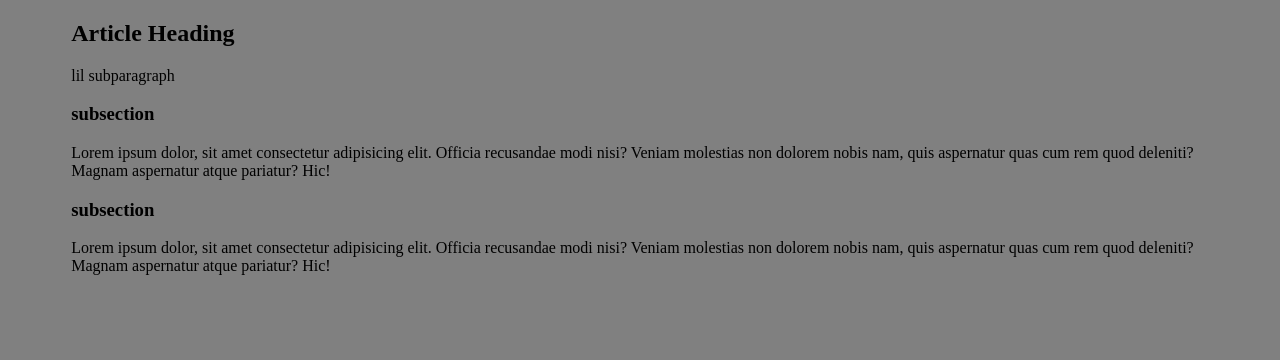
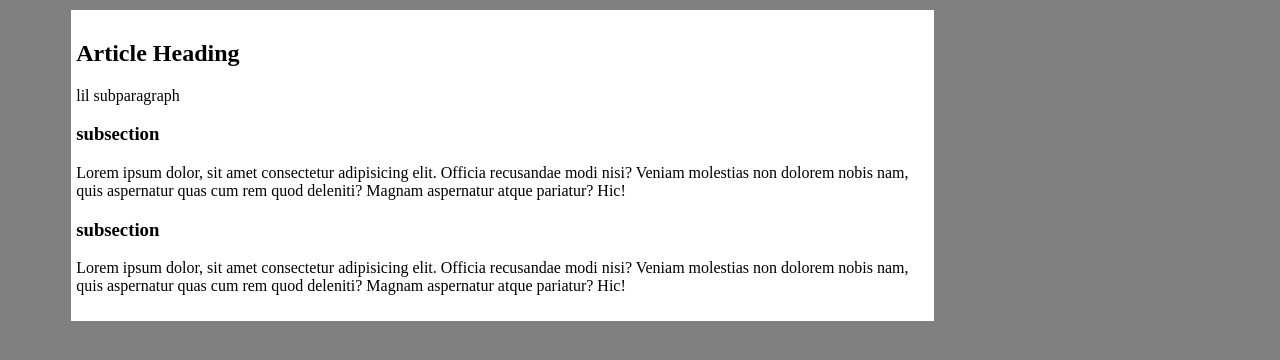
Before and after one commit to hellokristinafaye/ambrose, a plain HTML site: page index.html in a window 1280 px wide. Shown: the part 150-510 px from the top of the page. Drawn offline with Linux system fonts and the light colour scheme.

Commit message:
background and spacing set

```diff
--- a/style.css
+++ b/style.css
@@ -35,3 +35,10 @@ nav h2 {
     padding: 10px 55px;
     cursor: pointer;
 }
+
+article {
+    width: 75%;
+    background: white;
+    padding: 10px 5px;
+    margin: 10px 0;
+}
```
